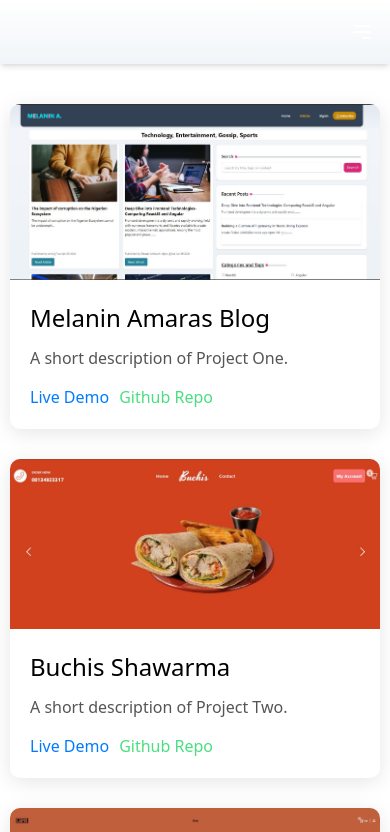
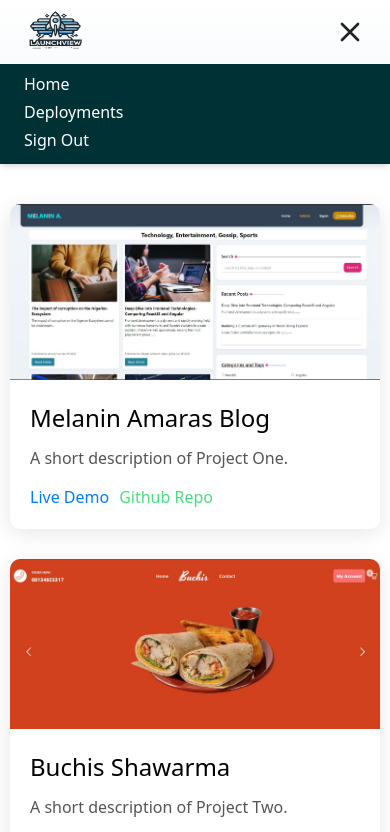
Before and after one commit to MobuchiElly/LaunchView, a Next.js app: page /projects in a window 390 px wide. Shown: the top 832 px of the page. Built offline with nearby package versions, Linux system fonts and the light colour scheme.

Commit message:
theme: {

```diff
--- a/components/Navbar.tsx
+++ b/components/Navbar.tsx
@@ -3,19 +3,20 @@ import { useState, useEffect } from 'react';
 import Link from 'next/link';
 
 const Navbar = () => {
-  const [isOpen, setIsOpen] = useState(false);
+  const [isOpen, setIsOpen] = useState(true);
+  const [isLoggedIn, setIsLoggedIn] = useState(true);
   const [theme, setTheme] = useState<string>('');
 
   const toggleMenu = () => {
     setIsOpen(!isOpen);
   };
 
-  const handleLogin = () => {
-    const isLoggedIn = true;
+  const handleAuth = () => {
     if (isLoggedIn) {
       console.log('Signing out...');
+      setIsLoggedIn(false);
     } else {
-      console.log('Navigating to login...');
+      setIsLoggedIn(true);
     }
   };
   useEffect(() => {
@@ -27,6 +28,9 @@ const Navbar = () => {
     <nav className={`shadow-md z-50 ${theme === 'dark' ? 'bg-gradient-to-r from-purple-800 to-blue-600 text-slate-100' : 'text-[#232323] bg-gradient-to-t from-slate-100 to-white'}`}>
       <div className=" mx-auto px-4 sm:px-6 lg:px-8">
         <div className="flex justify-between items-center h-16 font-semibold">
+          <div className='w-20 h-full'>
+            <img src='/imgs/logo.jpg' className='h-full w-full'/>
+          </div>
           <div className="flex mx-auto">
             <div className="text-sm mx-auto hidden md:ml-6 md:flex space-x-20">
               <Link href="/">
@@ -39,13 +43,13 @@ const Navbar = () => {
           </div>
 
           {/* Mobile Menu Toggle */}
-          <div className="-mr-2 flex md:hidden">
+          <div className="flex md:hidden">
             <button
               onClick={toggleMenu}
-              className="inline-flex items-center justify-center p-2 rounded-md text-white hover:text-gray-100 hover:bg-purple-700"
+              className="inline-flex items-center justify-center p-2 rounded-md"
             >
               <svg
-                className="h-6 w-6"
+                className="h-10 w-8"
                 stroke="currentColor"
                 fill="none"
                 viewBox="0 0 24 24"
@@ -72,7 +76,7 @@ const Navbar = () => {
           <div className="hidden md:flex items-center space-x-2">
           {/* <ThemeComponent /> */}
             <button
-              onClick={handleLogin}
+              onClick={handleAuth}
               className="bg-slate-100 hover:scale-105 px-3 py-2 rounded-sm text-sm font-bold"
             >
               {true ? 'Sign Out' : 'Login'}
@@ -83,19 +87,19 @@ const Navbar = () => {
 
       {/* Mobile Menu */}
       {isOpen && (
-        <div className="md:hidden">
-          <div className="space-y-1 px-2 pt-2 pb-3">
-            <Link href="/">
+        <div className="md:hidden bg-[#003135]">
+          <div className="space-y-1 px-6 pt-2 pb-3 text-white text-base font-medium">
+            <Link href="/" className='block'>
                 Home
             </Link>
-            <Link href="/projectView">
-                Project View
+            <Link href="/projects" className='block'>
+                Deployments
             </Link>
             <button
-              onClick={handleLogin}
-              className="block w-full text-left text-white hover:bg-pink-500 hover:text-gray-100 px-3 py-2 rounded-md text-base font-medium"
+              onClick={handleAuth}
+              className="block w-full text-left rounded-md"
             >
-              {true ? 'Sign Out' : 'Login'}
+              {isLoggedIn ? 'Sign Out' : 'Login'}
             </button>
           </div>
         </div>
```
Also changed, not shown: public/imgs/logo.jpg (added).
